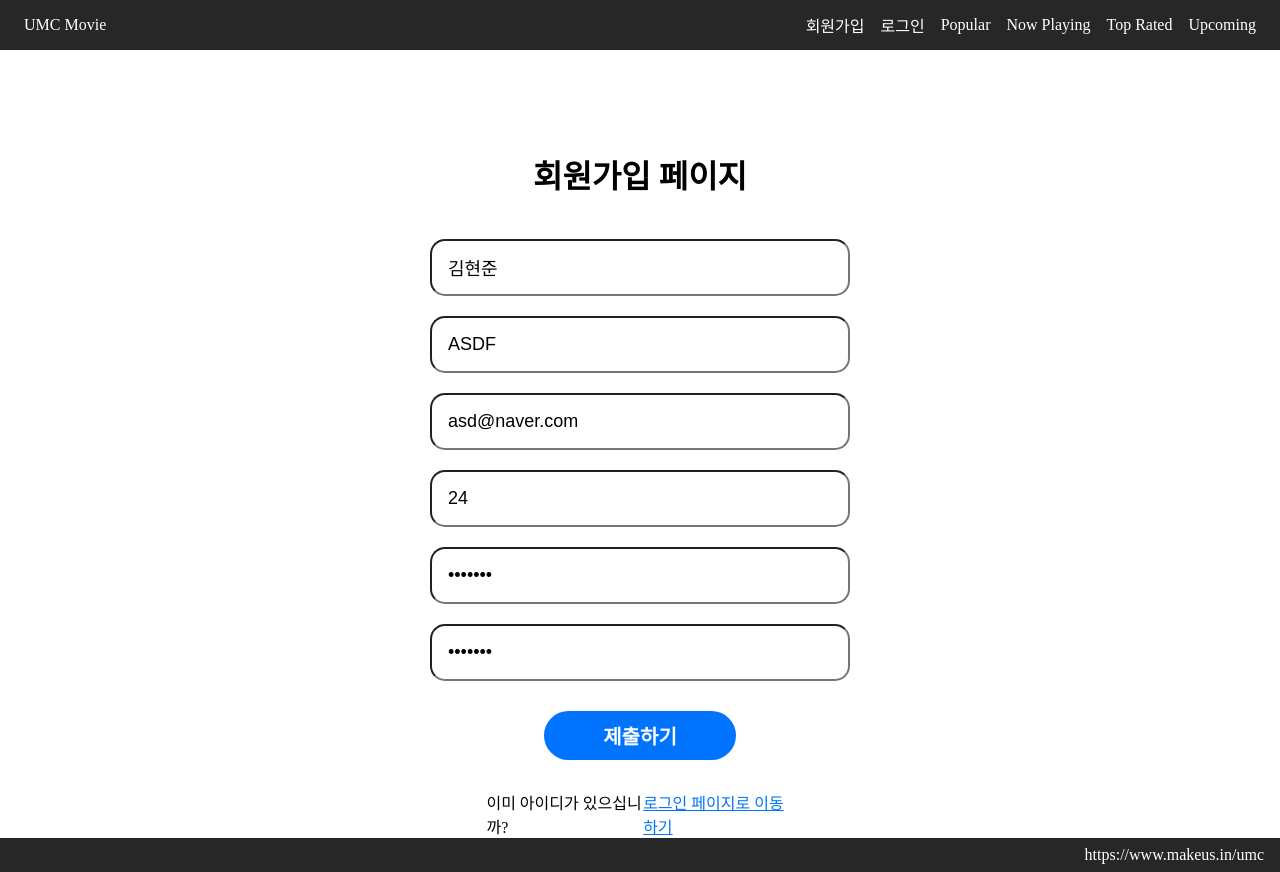
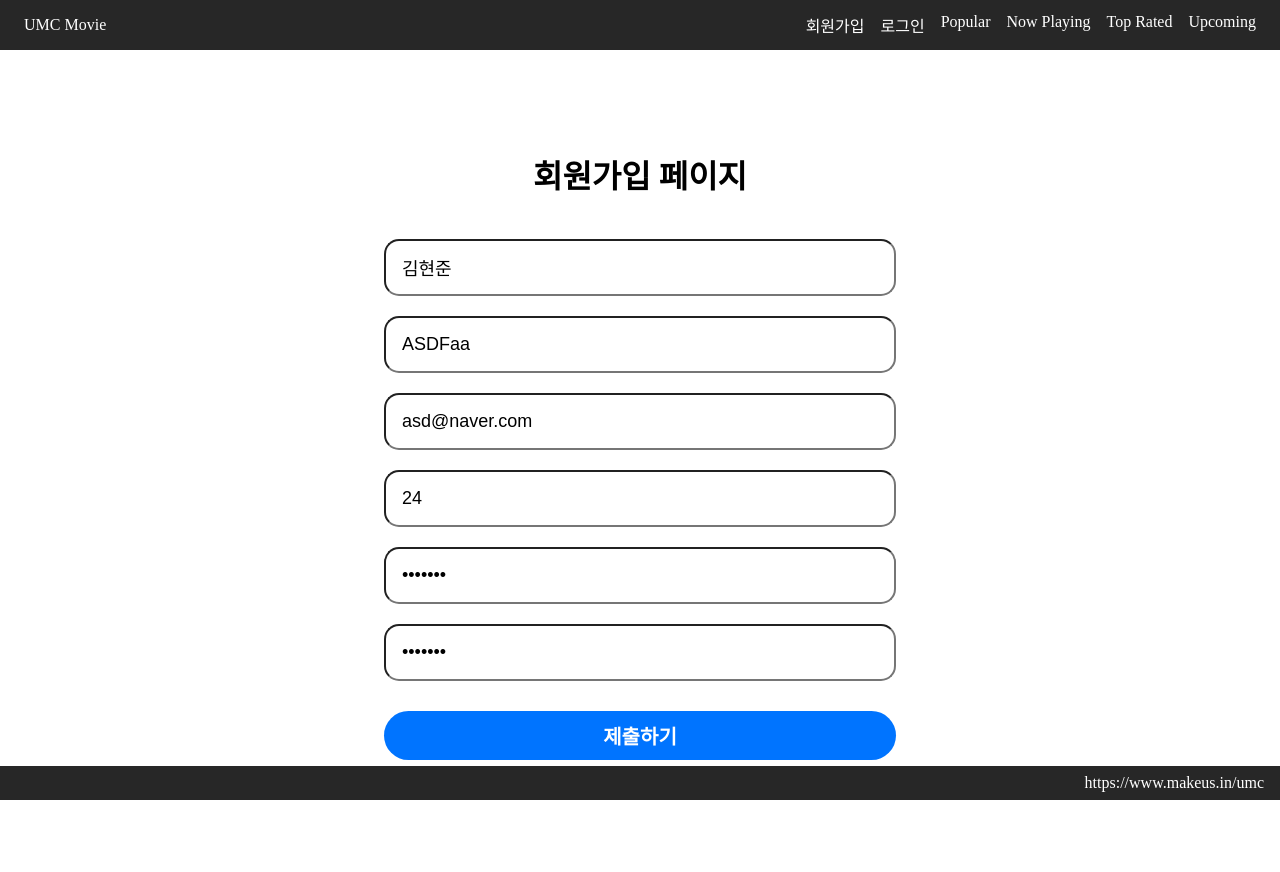
Before and after one commit to hyeonjun0630/UMC_React, a React (Vite) app in the folder week3/: page /signup in a window 1280 px wide. After the commit the page ends 800 px from the top, so only its background shows below. Built offline with nearby package versions, Linux system fonts and the light colour scheme.

Commit message:
나 정말 많은 일이 있었어......................

```diff
--- a/week3/src/App.css
+++ b/week3/src/App.css
@@ -7,3 +7,6 @@ html, body, #root {
     display: flex;
     flex-direction: column;
 }
+* {
+    box-sizing: border-box;
+}
--- a/week3/src/UserContext.jsx
+++ b/week3/src/UserContext.jsx
@@ -51,8 +51,10 @@ export const UserContextProvider = ({ children }) => {
         {method: "GET", headers: {"Authorization": `Bearer ${token}`, "Content-Type": "application/json"}}
       )
 
-      if (myInfoResponse.status !== 200)
+      if (myInfoResponse.status !== 200) {
+        logout()
         throw Error({status: myInfoResponse.status, at: "me"})
+      }
 
       const me = await myInfoResponse.json()
       // me 는 username, name, age, email 을 가지는 오브젝트.
@@ -60,7 +62,7 @@ export const UserContextProvider = ({ children }) => {
       setUser(me)
     }
     async().then()
-  }, [token])
+  }, [token, logout])
 
   return (
     <UserContext.Provider value={{ token, setToken, login, logout, user }}>
--- a/week3/src/pages/DetailPage.jsx
+++ b/week3/src/pages/DetailPage.jsx
@@ -5,19 +5,29 @@ import {TMDB} from "../utils/TheMovieDatabaseApi.js";
 
 const Background = styled.div`
   width: 100%;
-  height: 100vh;
+  //height: 100vh;
   background: ${({ background }) => `url(${background})`};
   background-size: cover;
   background-position: center;
+
+    display: flex;
+    flex-direction: column;
+    align-items: stretch;
+    flex-grow: 1;
+    overflow: auto;
 `;
 
 const Container = styled.div`
-  height: 100%;
+  flex-grow: 1;
   display: flex;
   justify-content: center;
   align-items: center;
   color: white;
   background-color: rgba(26, 15, 114, 0.8); /* 배경색과 투명도 조절 */
+
+    @media (max-width: 580px) {
+        flex-wrap: wrap;
+    }
 `;
 
 const PosterImage = styled.img`
@@ -27,11 +37,16 @@ const PosterImage = styled.img`
 
 const Information = styled.div`
   width: 50%;
-  height: 70%;
+  //height: 70%;
   display: flex;
   flex-direction: column;
   padding: 10px;
   margin-left: 50px;
+
+    @media (max-width: 580px) {
+        margin-left: 0;
+        width: 80%;
+    }
 `;
 
 const DetailPage = () => {
--- a/week3/src/pages/Fixed.jsx
+++ b/week3/src/pages/Fixed.jsx
@@ -2,9 +2,17 @@ import styled from "styled-components";
 import {Link, useLocation} from "react-router-dom";
 import {useUserContext} from "../UserContext.jsx";
 import PropTypes from "prop-types";
+import {useEffect, useState} from "react";
 
 export const Header = () => {
   const { token, logout } = useUserContext()
+  const { pathname } = useLocation()
+
+  const [open, setOpen] = useState(false)
+
+  useEffect(() => {
+    setOpen(false)
+  }, [pathname]);
 
   return (
     <HeaderRoot>
@@ -12,6 +20,7 @@ export const Header = () => {
 
       <Spacer/>
 
+      <HeaderRightMenu $open={open}>
         {token ?
           <>
             <HeaderAnchor to={""} onClick={logout}>로그아웃</HeaderAnchor>
@@ -25,6 +34,8 @@ export const Header = () => {
         <HeaderItem to={"/nowplaying"}>Now Playing</HeaderItem>
         <HeaderItem to={"/toprated"}>Top Rated</HeaderItem>
         <HeaderItem to={"/upcoming"}>Upcoming</HeaderItem>
+      </HeaderRightMenu>
+      <Hamburger src={"/burger.svg"} onClick={() => setOpen(prev => !prev)}/>
     </HeaderRoot>
   )
 }
@@ -68,6 +79,33 @@ const HeaderAnchor = styled(Link)`
     }
 `
 
+const HeaderRightMenu = styled.div`
+    display: flex;
+    @media (max-width: 580px) {
+        position: fixed;
+        top: 53px;
+        left: 0;
+        bottom: 0;
+        right: 0;
+        opacity: ${props => (props.$open ? 1 : 0)};
+        transform: translateX(${props => props.$open ? "0" : "20px"});
+        transition: transform 0.1s linear, opacity 0.1s linear;
+        background-color: black;
+        flex-direction: column;
+        align-items: flex-start;
+        pointer-events: ${props => props.$open ? "auto" : "none"};
+        z-index: 9999999;
+    }
+`
+
+const Hamburger = styled.img`
+  display: none;
+    @media (max-width: 580px) {
+        display: block;
+
+    }
+`
+
 export const Footer = () => {
   return (
     <FooterRoot>
--- a/week3/src/pages/Intro.jsx
+++ b/week3/src/pages/Intro.jsx
@@ -80,6 +80,11 @@ const IntroContent = styled.div`
     align-items: center;
     justify-content: center;
     flex-shrink: 0;
+
+    // 580px이하에서 사이드바
+    //@media (max-width: 580px) {
+    //
+    //}
 `
 
 const Back = styled.div`
@@ -98,6 +103,14 @@ const BackContent = styled.div`
     margin: 50px;
     font-size: xx-large;
     font-weight: bold;
+
+    @media (max-width: 580px) and (min-width: 400px) {
+        font-size: large;
+    }
+
+    @media (max-width: 400px) {
+        font-size: small;
+    }
 `
 
 const TextBox = styled.input`
@@ -111,4 +124,8 @@ const TextBox = styled.input`
     &:focus {
         border-color: #6495ed;
     }
+
+    @media (max-width: 580px) and (min-width: 400px) {
+        font-size: 10px;
+    }
 `
--- a/week3/src/pages/LoginPage.jsx
+++ b/week3/src/pages/LoginPage.jsx
@@ -10,6 +10,9 @@ const Container = styled.div`
   padding-top: 80px;
   width: 30%;
   margin: 0 auto;
+
+    flex-grow: 1;
+    overflow: auto;
 `;
 
 const FormContainer = styled.div`
--- a/week3/src/pages/Movies.jsx
+++ b/week3/src/pages/Movies.jsx
@@ -161,6 +161,18 @@ const MoviesContainer = styled.div`
     overflow: auto;
 
     background-color: #363636;
+
+    @media (max-width: 580px) {
+        grid-template-columns: repeat(3, 1fr);
+    }
+
+    @media (max-width: 460px) {
+        grid-template-columns: repeat(2, 1fr);
+    }
+
+    @media (max-width: 360px) {
+        grid-template-columns: repeat(1, 1fr);
+    }
 `
 
 // 이 컴포넌트의 내용의 위의 .map 함수의 내용으로 치환됩니다.
--- a/week3/src/pages/SignUpPage.jsx
+++ b/week3/src/pages/SignUpPage.jsx
@@ -6,9 +6,22 @@ const Container = styled.div`
   display: flex;
   flex-direction: column;
   align-items: center;
-  padding-top: 80px;
-  width: 30%;
-  margin: 0 auto;
+  //padding-top: 80px;
+  //width: 30%;
+  //margin: 0 auto;
+    align-self: stretch;
+    padding: 80px 30% 0 30%;
+
+    flex-grow: 1;
+    overflow: auto;
+
+    & > h1 {
+        white-space: nowrap;
+    }
+    @media (max-width: 580px) {
+        //width: 60%;
+        padding: 80px 15% 0 15%;
+    }
 `;
 
 const FormContainer = styled.div`
@@ -24,6 +37,10 @@ const StyleInput = styled.input`
   margin-top: 20px;
   border-radius: 15px;
   font-size: 18px;
+
+    //@media (max-width: 580px) and (min-width: 400px) {
+    //    width: 150%;
+    //}
 `;
 
 const ErrorMessage = styled.div`
@@ -35,7 +52,7 @@ const ErrorMessage = styled.div`
 
 const SubmitButton = styled.div`
   margin-top: 30px;
-  width: 50%;
+  width: 100%;
   background-color: ${(props) => (props.$allValid ? "#0074ff" : "gray")};
   border-radius: 30px;
   text-align: center;
@@ -44,13 +61,25 @@ const SubmitButton = styled.div`
   color: white;
   padding: 10px 0;
   cursor: pointer;
+
+    //@media (max-width: 580px) and (min-width: 400px)  {
+    //    width: 100%;
+    //    font-size: 20px;
+    //    padding: 10px 0;
+    //}
 `;
 
 const AlreadyHasId = styled.div`
   display: flex;
   justify-content: space-between;
-  width: 80%;
+  width: 85%;
   margin-top: 30px;
+
+    //@media (max-width: 580px) and (min-width: 400px) {
+    //    font-size: medium;
+    //    width: 230%;
+    //    margin-top: 20px;
+    //}
 `;
 
 const StyleLink = styled(Link)`
@@ -68,7 +97,7 @@ const SignUpPage = () => {
   const navigate = useNavigate();
 
   const [name, setName] = useState("김현준")
-  const [id, setId] = useState("ASDF")
+  const [id, setId] = useState("ASDFaa")
   const [email, setEmail] = useState("asd@naver.com")
   const [age, setAge] = useState("24")
   const [password, setPassword] = useState("Hyeon1!")
```
Also changed, not shown: week3/public/burger.svg (added), 1 other file (tests, documents, lock files or other folders). Lines whose indentation alone changed are shown as unchanged.
